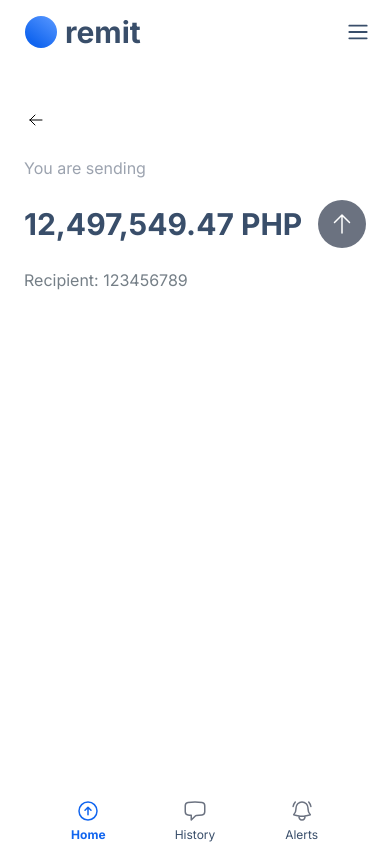
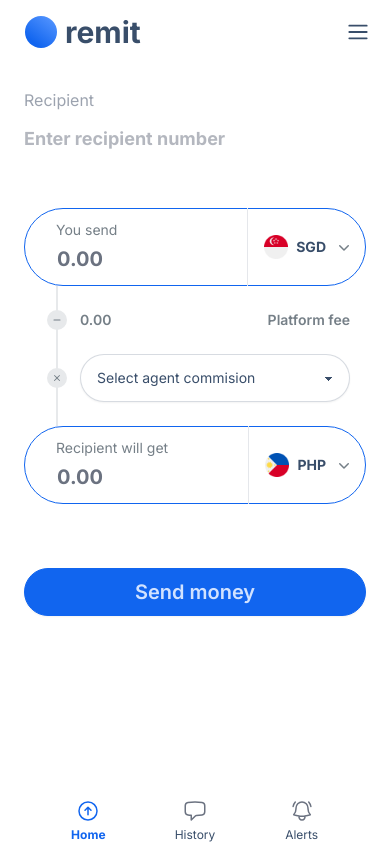
Before and after one commit to p33r-zph1/remit-frontend, a React (Vite) app: page / in a window 390 px wide. Built offline with nearby package versions, Linux system fonts and the light colour scheme.

Commit message:
refactor: send money breakpoints

```diff
--- a/src/App.tsx
+++ b/src/App.tsx
@@ -1,9 +1,9 @@
 // import Login from './pages/Login';
-// import SendMoney from './pages/SendMoney';
+import SendMoney from './pages/SendMoney';
 
 import NavBar from './components/NavBar';
 import BottomNavigation from './components/BottomNavigation';
-import Transfer from './pages/Transfer';
+// import Transfer from './pages/Transfer';
 // const isLoggedin = true;
 
 export default function App() {
@@ -13,7 +13,7 @@ export default function App() {
     <main className="mb-16">
       <NavBar />
 
-      <Transfer />
+      <SendMoney />
 
       <BottomNavigation />
     </main>
--- a/src/pages/SendMoney.tsx
+++ b/src/pages/SendMoney.tsx
@@ -14,9 +14,9 @@ export default function SendMoney() {
     useState<Currency>(secondaryCurrency);
 
   return (
-    <div className="px-6 py-2">
+    <div className="px-6 py-2 sm:max-w-md sm:mx-auto">
       {/* Recipient Input */}
-      <label className="flex flex-col mt-4 max-w-md sm:mx-auto sm:mt-16">
+      <label className="flex flex-col mt-4 sm:mt-16">
         <span className="label-text text-sleep-100 text-base">Recipient</span>
         <input
           type="text"
@@ -25,7 +25,7 @@ export default function SendMoney() {
         />
       </label>
       {/* Sender: Fiat Currency Selection & Input */}
-      <div className="flex flex-col mt-12 sm:max-w-md sm:mx-auto relative">
+      <div className="flex flex-col mt-12 relative">
         <span className="absolute top-3 left-8 text-sm text-sleep-200">
           You send
         </span>
@@ -46,7 +46,7 @@ export default function SendMoney() {
         </div>
       </div>
       {/* Conversion & Fee Summary */}
-      <div className="sm:max-w-md sm:mx-auto relative">
+      <div className="relative">
         <div className="absolute inset-y-0 left-8 w-0.5 bg-[#E7E9EB]" />
 
         <div className="space-y-6 py-6">
@@ -86,7 +86,7 @@ export default function SendMoney() {
         </div>
       </div>
       {/* Recipient: Fiat Currency Selection & Input */}
-      <div className="flex flex-col sm:max-w-md sm:mx-auto relative">
+      <div className="flex flex-col relative">
         <span className="absolute top-3 left-8 text-sm text-sleep-200">
           Recipient will get
         </span>
@@ -107,7 +107,7 @@ export default function SendMoney() {
         </div>
       </div>
       {/* Send Money Button */}
-      <div className="sm:max-w-md sm:mx-auto mt-16">
+      <div className="mt-16">
         <button className="btn btn-primary btn-block rounded-full font-semibold text-xl">
           Send money
         </button>
```
